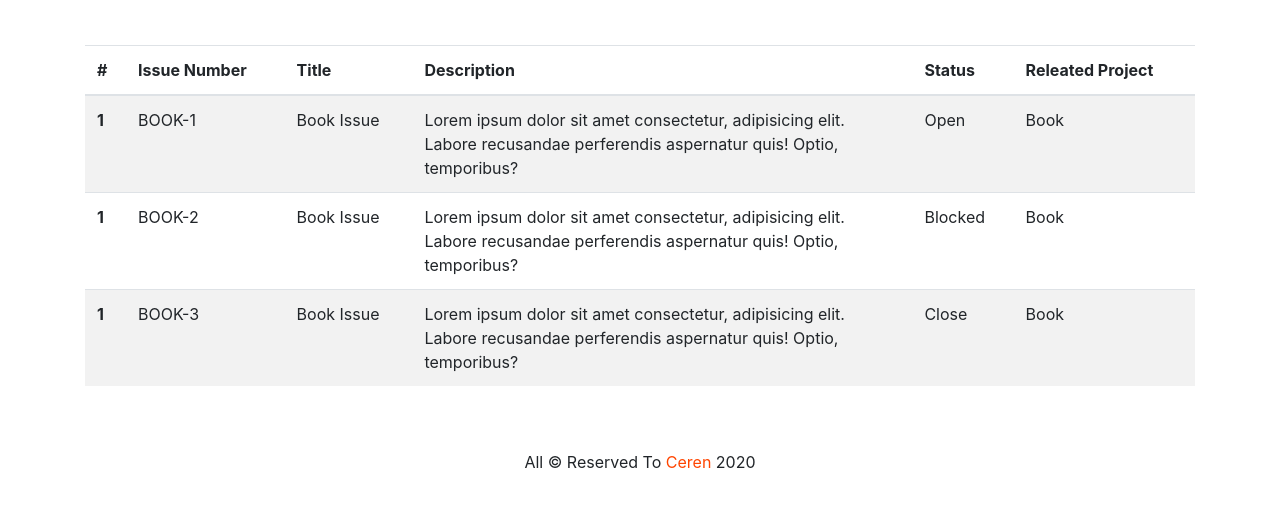
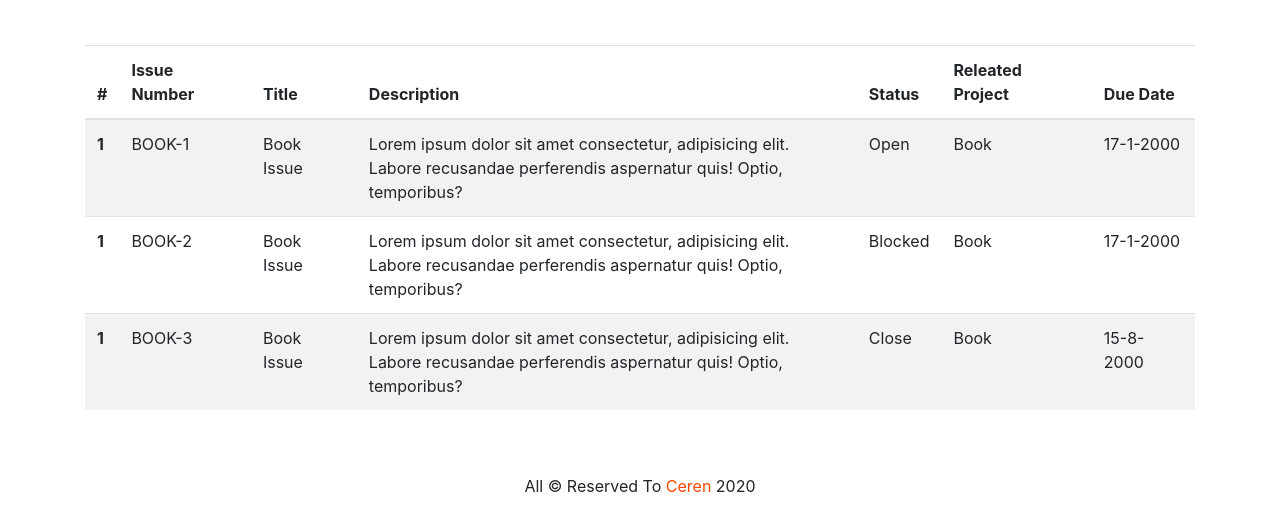
Before and after one commit to cerencloud/BugTracker, a plain HTML site: page frontend/show-issues.html in a window 1280 px wide. Shown: the part 155-686 px from the top of the page. Drawn offline with Linux system fonts and the light colour scheme.

Commit message:
Update show-issues.html

```diff
--- a/frontend/show-issues.html
+++ b/frontend/show-issues.html
@@ -10,7 +10,7 @@
     <link rel="stylesheet" href="css/bootstrap.min.css" />
     <link rel="stylesheet" href="css/style.css" />
 
-    <title>Show Users</title>
+    <title>Show Issues</title>
   </head>
 
   <body>
@@ -112,6 +112,7 @@
               <th scope="col">Description</th>
               <th scope="col">Status</th>
               <th scope="col">Releated Project</th>
+              <th scope="col">Due Date</th>
             </tr>
           </thead>
           <tbody>
@@ -125,6 +126,7 @@
               </td>
               <td>Open</td>
               <td>Book</td>
+              <td>17-1-2000</td>
             </tr>
 
             <tr>
@@ -137,6 +139,7 @@
               </td>
               <td>Blocked</td>
               <td>Book</td>
+              <td>17-1-2000</td>
             </tr>
 
             <tr>
@@ -149,6 +152,7 @@
               </td>
               <td>Close</td>
               <td>Book</td>
+              <td>15-8-2000</td>
             </tr>
           </tbody>
         </table>
```
